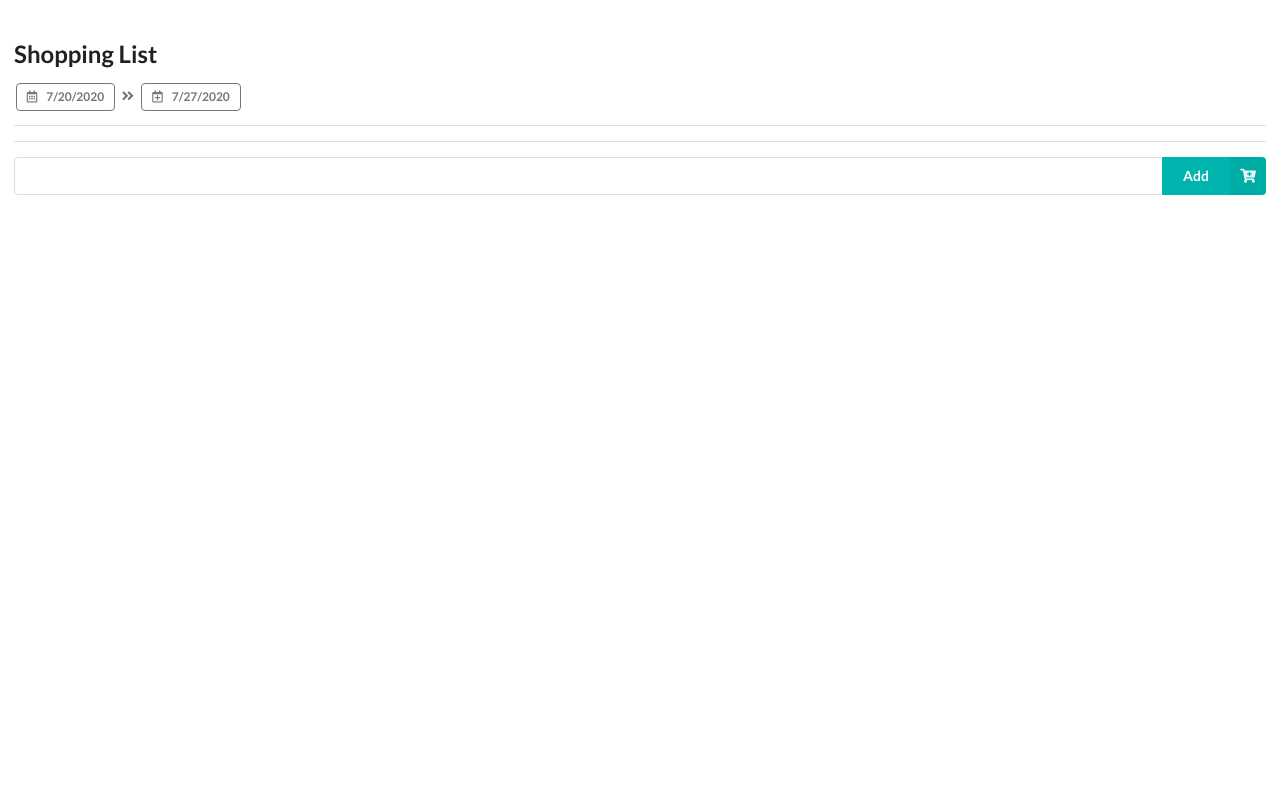
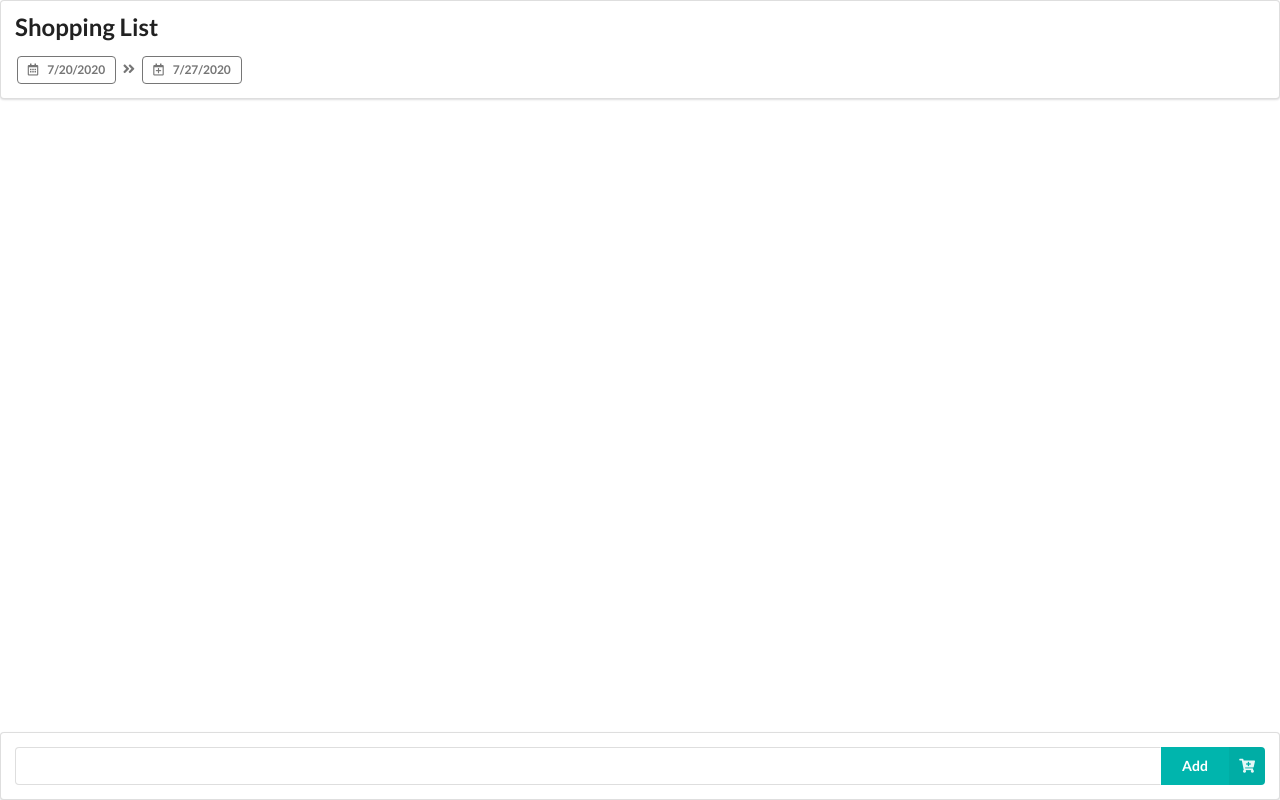
Before and after one commit to huntlyc/shopping-list, a React (Create React App) app: page / in a window 1280 px wide. Built offline with nearby package versions, Linux system fonts and the light colour scheme.

Commit message:
Base layout

```diff
--- a/src/App.css
+++ b/src/App.css
@@ -1,3 +1,29 @@
+html,
+body{
+    width: 100%;
+}
+
+.body{
+    padding-top: 100px;
+}
+
 .app {
-    padding: 3rem 1rem;
+    padding: 100px 1rem;
 }
+
+header.ui.segment.fixed{
+    position: fixed;
+    top:0;
+    left: 0;
+    width: 100%;
+    background-color: #fff;
+    z-index: 1;
+
+}
+
+form.ui.segment.addItemForm{
+    position: fixed;
+    bottom: 0;
+    left: 0;
+    width: 100%
+}
--- a/src/App.tsx
+++ b/src/App.tsx
@@ -50,11 +50,11 @@ function App() {
 
     return (
         <div className="app">
-            <h2 className="ui header">Shopping List</h2>
-            <DateInfo />
-            <div className="ui divider"></div>
+            <header className="ui segment fixed">
+                <h2 className="ui header">Shopping List</h2>
+                <DateInfo />
+            </header>
             <ShoppingList items={items} updateItem={onItemUpdate} deleteItem={onDeleteItem} />
-            <div className="ui divider"></div>
             <AddItemForm addItemHandler={addItemHandler} />
         </div>
     );
--- a/src/components/AddItemForm.tsx
+++ b/src/components/AddItemForm.tsx
@@ -36,7 +36,7 @@ const AddItemForm: React.FC<AddItemFormProps> = ({addItemHandler}) => {
     };
 
     return (
-        <form onSubmit={onSubmitHandler}>
+        <form className="ui segment addItemForm" onSubmit={onSubmitHandler}>
             <div className="ui fluid action input">
                 <input
                     onChange={onNameInput}
```
